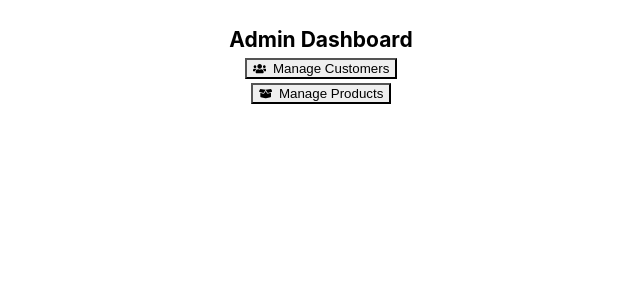
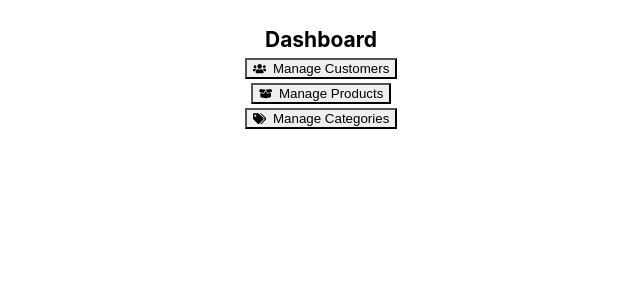
Before and after one commit to GuglielmoCerri/Backoffice-WebApp, a React (Create React App) app in the folder frontend/: page /homepage in a window 1280 px wide. Shown: the top 300 px of the page, without its empty margins (319-959 px from the left). Built offline with nearby package versions, Linux system fonts and the light colour scheme.

Commit message:
Added Category to HomePage

```diff
--- a/frontend/src/HomePage.js
+++ b/frontend/src/HomePage.js
@@ -9,7 +9,7 @@ const HomePage = () => {
   return (
     <Box textAlign="center" py={10} px={6}>
       <Heading as="h2" size="xl" mb={6}>
-        Admin Dashboard
+        Dashboard
       </Heading>
       <VStack spacing={4}>
         <Button leftIcon={<FaUsers />} colorScheme="teal" size="lg" onClick={() => navigate("/customers")}>
@@ -18,10 +18,10 @@ const HomePage = () => {
         <Button leftIcon={<FaBoxOpen />} colorScheme="teal" size="lg" onClick={() => navigate('/products')}>
             Manage Products
         </Button>
-        {/*<Button leftIcon={<FaTags />} colorScheme="teal" size="lg" onClick={() => navigate('/categories')}>
+        <Button leftIcon={<FaTags />} colorScheme="teal" size="lg" onClick={() => navigate('/categories')}>
             Manage Categories
         </Button>
-        <Button leftIcon={<FaChartBar />} colorScheme="teal" size="lg" onClick={() => navigate('/analytics')}>
+        {/*<Button leftIcon={<FaChartBar />} colorScheme="teal" size="lg" onClick={() => navigate('/analytics')}>
             View Analytics
         </Button>*/}
         </VStack>
--- a/frontend/src/index.js
+++ b/frontend/src/index.js
@@ -6,6 +6,7 @@ import { BrowserRouter, Route, Routes } from "react-router-dom";
 import Login from "./Login";
 import Customers from "./Customers.tsx";
 import Products from "./Products.tsx";
+import Categories from "./Categories.tsx";
 import HomePage from "./HomePage";
 
 const root = ReactDOM.createRoot(document.getElementById("root"));
@@ -18,6 +19,7 @@ root.render(
         <Route path="homepage" element={<HomePage />} />
         <Route path="customers" element={<Customers />} />
         <Route path="products" element={<Products />} />
+        <Route path="categories" element={<Categories />} />
       </Routes>
     </BrowserRouter>
   </React.StrictMode>
```
